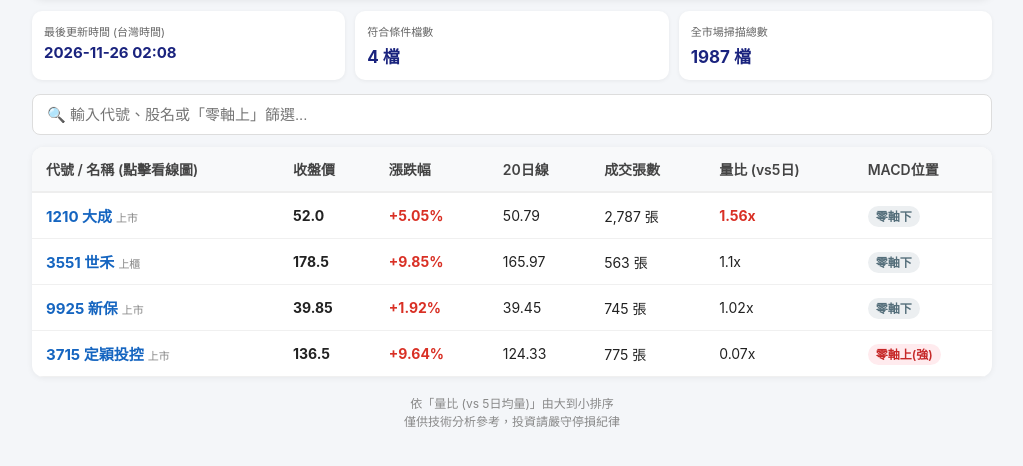
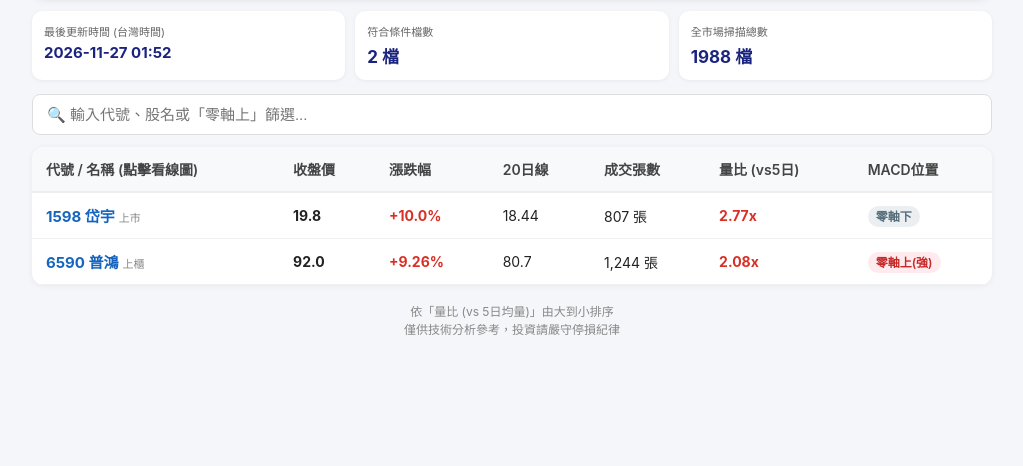
Before and after one commit to pratt919596-byte/tw-stock-radar, a plain HTML site: page index.html in a window 1280 px wide. Shown: the part 106-572 px from the top of the page, without its empty margins (128-1151 px from the left). Drawn offline with Linux system fonts and the light colour scheme.

Commit message:
自動更新台股選股儀表板

```diff
--- a/index.html
+++ b/index.html
@@ -74,9 +74,9 @@
         <p>MACD柱狀體翻正 ＋ 布林通道開口放大 ＋ 站上向上20日線</p>
     </div>
     <div class="stats">
-        <div class="stat-card"><div class="label">最後更新時間 (台灣時間)</div><div class="val" style="font-size:15px;">2026-11-26 02:08</div></div>
-        <div class="stat-card"><div class="label">符合條件檔數</div><div class="val">4 檔</div></div>
-        <div class="stat-card"><div class="label">全市場掃描總數</div><div class="val">1987 檔</div></div>
+        <div class="stat-card"><div class="label">最後更新時間 (台灣時間)</div><div class="val" style="font-size:15px;">2026-11-27 01:52</div></div>
+        <div class="stat-card"><div class="label">符合條件檔數</div><div class="val">2 檔</div></div>
+        <div class="stat-card"><div class="label">全市場掃描總數</div><div class="val">1988 檔</div></div>
     </div>
     <input type="text" id="filterInput" class="search-box" onkeyup="filterTable()" placeholder="🔍 輸入代號、股名或「零軸上」篩選...">
     <div class="table-wrap">
@@ -96,53 +96,27 @@
 
             <tr>
                 <td class="cell-title" data-label="標的">
-                    <div><a href="https://tw.stock.yahoo.com/quote/1210" target="_blank" class="stock-link">1210 大成</a><span class="mkt">上市</span></div>
-                    <div class="mobile-price"><span class="m-close">52.0</span> <span style="color:#d93025;font-weight:bold;">(+5.05%)</span></div>
+                    <div><a href="https://tw.stock.yahoo.com/quote/1598" target="_blank" class="stock-link">1598 岱宇</a><span class="mkt">上市</span></div>
+                    <div class="mobile-price"><span class="m-close">19.8</span> <span style="color:#d93025;font-weight:bold;">(+10.0%)</span></div>
                 </td>
-                <td class="hide-mobile" data-label="收盤價"><strong>52.0</strong></td>
-                <td class="hide-mobile" data-label="漲跌幅" style="color:#d93025;font-weight:bold;">+5.05%</td>
-                <td data-label="20日線">50.79</td>
-                <td data-label="成交張數">2,787 張</td>
-                <td data-label="量比(vs5日)" style="color:#d93025;font-weight:bold;">1.56x</td>
+                <td class="hide-mobile" data-label="收盤價"><strong>19.8</strong></td>
+                <td class="hide-mobile" data-label="漲跌幅" style="color:#d93025;font-weight:bold;">+10.0%</td>
+                <td data-label="20日線">18.44</td>
+                <td data-label="成交張數">807 張</td>
+                <td data-label="量比(vs5日)" style="color:#d93025;font-weight:bold;">2.77x</td>
                 <td data-label="MACD位置"><span class="badge weak">零軸下</span></td>
             </tr>
 
             <tr>
                 <td class="cell-title" data-label="標的">
-                    <div><a href="https://tw.stock.yahoo.com/quote/3551" target="_blank" class="stock-link">3551 世禾</a><span class="mkt">上櫃</span></div>
-                    <div class="mobile-price"><span class="m-close">178.5</span> <span style="color:#d93025;font-weight:bold;">(+9.85%)</span></div>
+                    <div><a href="https://tw.stock.yahoo.com/quote/6590" target="_blank" class="stock-link">6590 普鴻</a><span class="mkt">上櫃</span></div>
+                    <div class="mobile-price"><span class="m-close">92.0</span> <span style="color:#d93025;font-weight:bold;">(+9.26%)</span></div>
                 </td>
-                <td class="hide-mobile" data-label="收盤價"><strong>178.5</strong></td>
-                <td class="hide-mobile" data-label="漲跌幅" style="color:#d93025;font-weight:bold;">+9.85%</td>
-                <td data-label="20日線">165.97</td>
-                <td data-label="成交張數">563 張</td>
-                <td data-label="量比(vs5日)">1.1x</td>
-                <td data-label="MACD位置"><span class="badge weak">零軸下</span></td>
-            </tr>
-
-            <tr>
-                <td class="cell-title" data-label="標的">
-                    <div><a href="https://tw.stock.yahoo.com/quote/9925" target="_blank" class="stock-link">9925 新保</a><span class="mkt">上市</span></div>
-                    <div class="mobile-price"><span class="m-close">39.85</span> <span style="color:#d93025;font-weight:bold;">(+1.92%)</span></div>
-                </td>
-                <td class="hide-mobile" data-label="收盤價"><strong>39.85</strong></td>
-                <td class="hide-mobile" data-label="漲跌幅" style="color:#d93025;font-weight:bold;">+1.92%</td>
-                <td data-label="20日線">39.45</td>
-                <td data-label="成交張數">745 張</td>
-                <td data-label="量比(vs5日)">1.02x</td>
-                <td data-label="MACD位置"><span class="badge weak">零軸下</span></td>
-            </tr>
-
-            <tr>
-                <td class="cell-title" data-label="標的">
-                    <div><a href="https://tw.stock.yahoo.com/quote/3715" target="_blank" class="stock-link">3715 定穎投控</a><span class="mkt">上市</span></div>
-                    <div class="mobile-price"><span class="m-close">136.5</span> <span style="color:#d93025;font-weight:bold;">(+9.64%)</span></div>
-                </td>
-                <td class="hide-mobile" data-label="收盤價"><strong>136.5</strong></td>
-                <td class="hide-mobile" data-label="漲跌幅" style="color:#d93025;font-weight:bold;">+9.64%</td>
-                <td data-label="20日線">124.33</td>
-                <td data-label="成交張數">775 張</td>
-                <td data-label="量比(vs5日)">0.07x</td>
+                <td class="hide-mobile" data-label="收盤價"><strong>92.0</strong></td>
+                <td class="hide-mobile" data-label="漲跌幅" style="color:#d93025;font-weight:bold;">+9.26%</td>
+                <td data-label="20日線">80.7</td>
+                <td data-label="成交張數">1,244 張</td>
+                <td data-label="量比(vs5日)" style="color:#d93025;font-weight:bold;">2.08x</td>
                 <td data-label="MACD位置"><span class="badge strong">零軸上(強)</span></td>
             </tr>
             </tbody>
```
